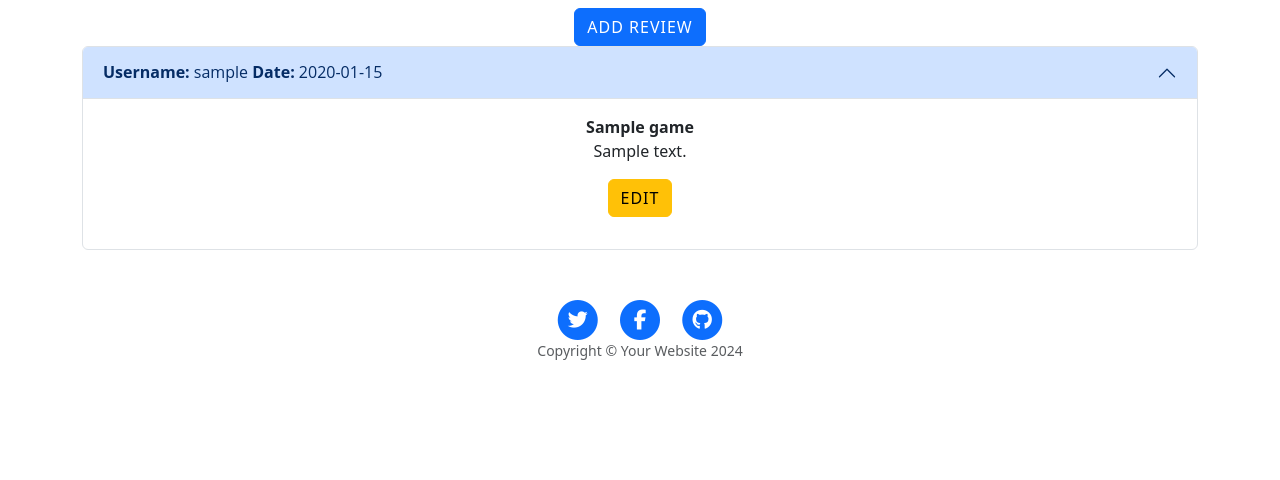
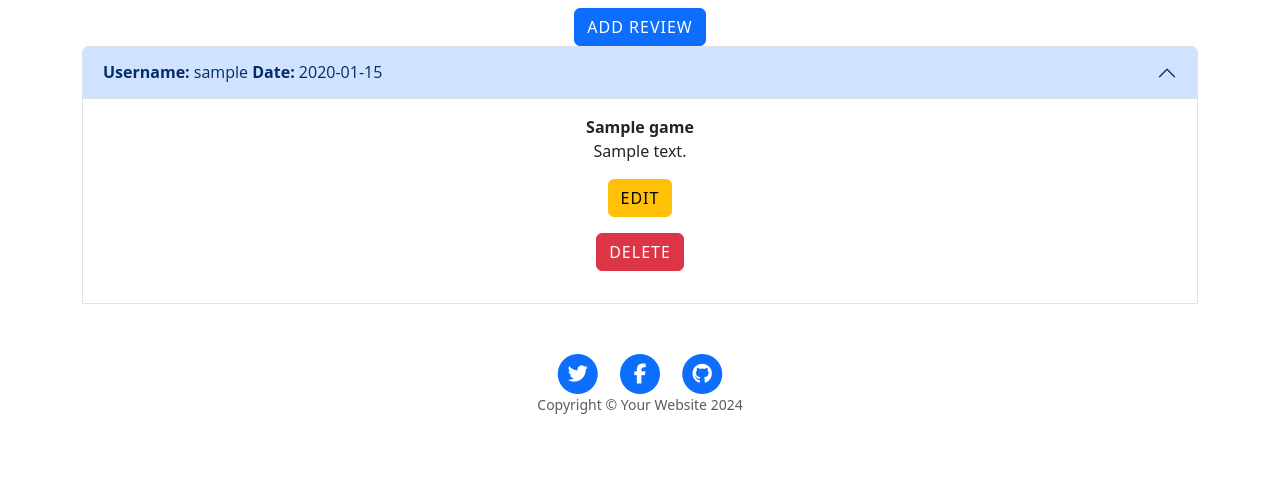
Before and after one commit to Coder4916/The-CB-Suite, a Flask app: page /reviews in a window 1280 px wide, after a click that opens the changed part. Shown: the part 616-1096 px from the top of the page. Before the commit the page ends 976 px from the top, so only its background shows below. Run offline with Flask 3, Linux system fonts and the light colour scheme; tables that the repository leaves empty hold one stand-in row (values such as "Sample post"); some libraries are stand-ins or nearby versions.

Commit message:
delete_review function added and linked to button. Comments added to routes functions, and formatted html throughout

```diff
--- a/my_suite/routes.py
+++ b/my_suite/routes.py
@@ -4,20 +4,20 @@ from my_suite.models import Review, Game
 import json
 
 
-#Function to render home template
+#Function to render home/ blog template
 @my_app.route("/")
 def home():
     return render_template("home.html", page_title="Home")
 
 
-#Function to render games template
+#Function to render games template, getting all games added to the site
 @my_app.route("/games")
 def games():
     games = list(Game.query.order_by(Game.name).all())
     return render_template("games.html", page_title="Games", games=games)
 
 
-#Function to render add_game template
+#Function to render add_game template with a POST method to add game data
 @my_app.route("/add_game", methods=["GET", "POST"])
 def add_game():
     if request.method == "POST":
@@ -37,7 +37,7 @@ def add_game():
 
 #Query game name = Have you used this name before? Add to function
 
-#Function to render edit_game template
+#Function to render edit_game template and gets the selected game to edit
 @my_app.route("/edit_game/<int:game_id>", methods=["GET", "POST"])
 def edit_game(game_id):
     game = Game.query.get_or_404(game_id)
@@ -53,7 +53,7 @@ def edit_game(game_id):
     return render_template("edit_game.html", page_title="Edit game", game=game)
 
 
-#Function to render delete_game template
+#Function to delete_game
 @my_app.route("/delete_game/<int:game_id>")
 def delete_game(game_id):
     game = Game.query.get_or_404(game_id)
@@ -62,7 +62,7 @@ def delete_game(game_id):
     return redirect(url_for("games"))
 
 
-#Function to render reviews template
+#Function to render reviews template, getting all reviews added to the site
 @my_app.route("/reviews")
 def reviews():
     reviews = list(Review.query.order_by(Review.id).all())
@@ -71,7 +71,7 @@ def reviews():
 
 #Query review name = Have you used this name before? Add to function
 
-#Function to render add_review template
+#Function to render add_review template and POST review inputs to the site
 @my_app.route("/add_review", methods=["GET", "POST"])
 def add_review():
     games = list(Game.query.order_by(Game.name).all())
@@ -88,7 +88,7 @@ def add_review():
     return render_template("add_review.html", games=games, page_title="Add Review")
 
 
-#Function to render edit_review template
+#Function to render edit_review template, getting all games and the selected review to edit
 @my_app.route("/edit_review/<int:review_id>", methods=["GET", "POST"])
 def edit_review(review_id):
     review = Review.query.get_or_404(review_id)
@@ -101,3 +101,12 @@ def edit_review(review_id):
         my_database.session.commit()
         return redirect(url_for("reviews"))
     return render_template("edit_review.html", review=review, games=games, page_title="Edit Review")
+
+
+#Function to delete_review
+@my_app.route("/delete_review/<int:review_id>")
+def delete_review(review_id):
+    review = Review.query.get_or_404(review_id)
+    my_database.session.delete(review)
+    my_database.session.commit()
+    return redirect(url_for("reviews"))
--- a/my_suite/templates/reviews.html
+++ b/my_suite/templates/reviews.html
@@ -15,7 +15,8 @@
   {% for review in reviews %}
   <div class="accordion-item">
     <h2 class="accordion-header">
-        <button class="accordion-button" type="button" data-bs-toggle="collapse" data-bs-target="#collapse-{{loop.index}}" aria-expanded="True" aria-controls="collapse">
+      <button class="accordion-button" type="button" data-bs-toggle="collapse" data-bs-target="#collapse-{{loop.index}}"
+        aria-expanded="True" aria-controls="collapse">
         <span><strong>Username: </strong>{{ review.username }}<strong> Date: </strong>{{ review.date }}</span>
       </button>
     </h2>
@@ -24,9 +25,30 @@
         <strong>{{ review.game }}</strong>
         <p>{{ review.review }}</p>
         <p>
-            <a type="button" href="{{ url_for('edit_review', review_id=review.id) }}"
-            class="btn btn-warning">Edit</a>
+          <a type="button" href="{{ url_for('edit_review', review_id=review.id) }}" class="btn btn-warning">Edit</a>
         </p>
+        <p>
+          <a type="button" class="btn btn-danger" data-bs-toggle="modal"
+            data-bs-target="#my-static-modal-{{ review.id }}">Delete</a>
+        </p>
+      </div>
+    </div>
+  </div>
+  <!-- Bootstrap 5.3 Modal -->
+  <div class="modal fade" id="my-static-modal-{{ review.id }}" data-bs-backdrop="static" data-bs-keyboard="false"
+    tabindex="-1" aria-labelledby="staticBackdropLabel" aria-hidden="true">
+    <div class="modal-dialog">
+      <div class="modal-content">
+        <div class="modal-header">
+          <button type="button" class="btn-close" data-bs-dismiss="modal" aria-label="Close"></button>
+        </div>
+        <div class="modal-body">
+          <h5>Delete Review?</h5>
+        </div>
+        <div class="modal-footer">
+          <a type="button" href="{{ url_for('delete_review', review_id=review.id) }}" class="btn btn-danger">Yes</a>
+          <a type="button" href="modal-close" class="btn btn-success" data-bs-dismiss="modal">No</a>
+        </div>
       </div>
     </div>
   </div>
```
Also changed, not shown: my_suite/templates/add_game.html (+12 -6 lines), my_suite/templates/add_review.html (+15 -12 lines), my_suite/templates/base.html (+8 -3 lines), my_suite/templates/edit_review.html (+5 -5 lines), my_suite/templates/games.html (+0 -33 lines). Lines whose indentation alone changed are shown as unchanged.
